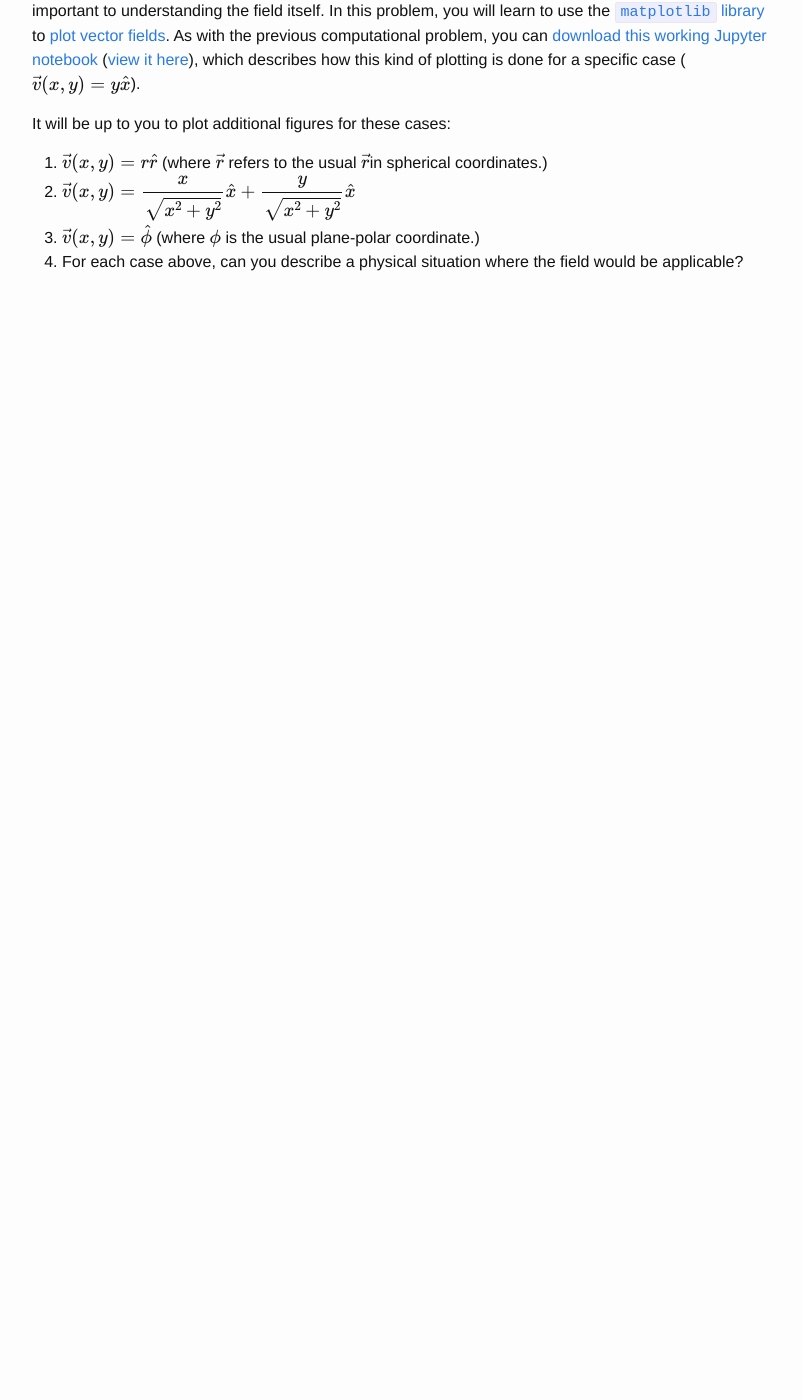
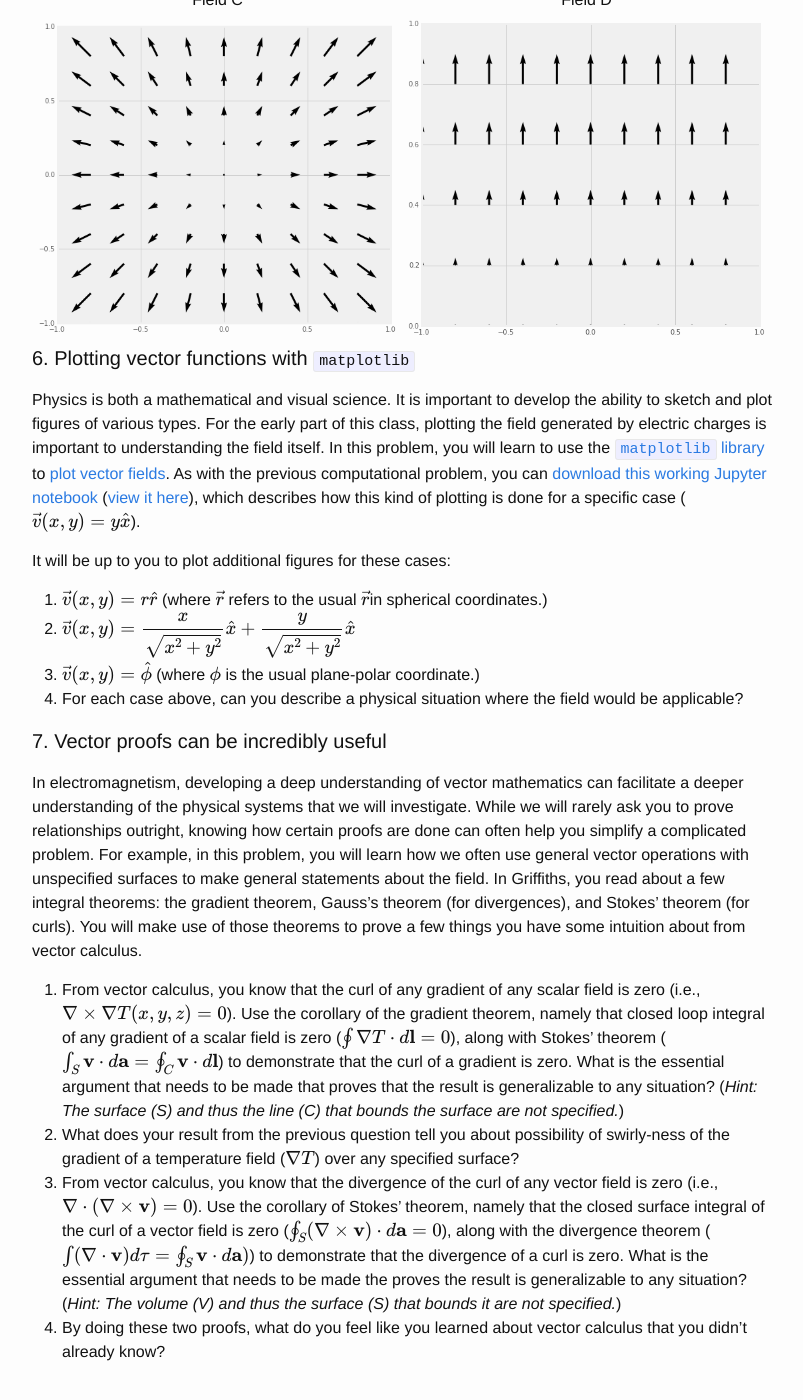
Before and after one commit to dannycab/phy481msu, a Jekyll site: the page built from assignments/homework1.md, in a window 1280 px wide and 1400 px high, scrolled down 2874 px. Shown: the whole window, without its empty margins (238-1041 px from the left). Built offline with Jekyll 4.4.1, drawn with Linux system fonts in a browser that asks for light colours; formulas are drawn with MathJax 3; before the commit the page ends 3208 px from its top, so only the background shows below that; some of the changed text lies outside the part shown.

Commit message:
Updates to homework
Homework 1 draft is complete

```diff
--- a/assignments/homework1.md
+++ b/assignments/homework1.md
@@ -11,21 +11,28 @@
 
 Homework 1 emphasizes the mathematical formalism and related thinking that you will draw on in class. This homework focuses on Sections 1.1-1.4 of Griffiths, which covers differential, integral, and vector calculus. It also serves as an introduction to using [Jupyter notebooks](http://jupyter.org), which you will use on most homework assignments. With regard to computation on this homework, you will be using the [sympy](http://sympy.org) library, which allows you to perform symbolic manipulations (like Mathematica), and the [matplotlib](http://matplotlib.org/) library, which allows you to plot different kinds of figures. For this homework, there are several videos that you can draw on (referenced below) to help you.
 
-#### 1. What can be done to a scalar function?
+#### 1. Reminders of Integrals Past
+In this course, you will perform lots of different kinds of integrals, some of which you might have done in previous courses. In this problem, we will just dust off some of those integration techniques. You will need to explain key steps of the integration for each one, not simply do the mathematics.
+
+1. Line (or path) integrals - These integrals are important for thinking about energy. Determine the work done by the vector force \\(\mathbf{F} = y^2\;\hat{x} - 2x^2\;\hat{y}\\) along the parabolic path \\(y=x^2\\) from (0,0) to (2,4). This path is restricted to the x-y plane and recall that \\(W=\int \mathbf{F}\cdot d\mathbf{l}\\).
+2. Surface integrals - Calculating the flux over a particular surface is a very common way of determine the electric field. Evaluate the integral \\(\int_S \mathbf{v}\cdot d\mathbf{A}\\) where \\(\mathbf{v}(x,y,z) = 2x\;\hat{y} + 2y\;\hat{z}\\) and \\(S\\) is the rectangular surface lying in x-y plane from (0,0) to (1,5). Choose the direction of \\(+\hat{z}\\) to be indicative of positive flux.
+3. Volume integrals - It will be common for you to determine the amount of total charge in a situation where the charge is distributed in space according to some function. You might be familiar with this concept from the perspective of distributed mass. Consider two different spheres: one with uniform mass density, \\(\rho_0\\), and the other with a radially varying density, \\(\rho(r)=\frac{\rho_0}{2R^2}r^2\\). If both spheres have the same radius \\(R\\), which has more mass?
+
+#### 2. What can be done to a scalar function?
 Given the scalar function \\(T(x,y,z)\\) (e.g., the temperature at any point in the room), which of the three operations (div, grad, and/or curl) can be sensibly operated on \\(T\\)? For each which can:
 
 1. give a formula for the result,
 2. explain in words how you would interpret the result, and
 3. identify if the result a vector or scalar.
 
-#### 2. What can be done to a vector function?
+#### 3. What can be done to a vector function?
 Given the vector function \\(\vec{V}(x,y,z)\\) (e.g., the velocity of a flowing fluid), which of the three operations (div, grad, and/or curl) can be sensibly operated on \\(\vec{V}\\)? For each which can:
 
 1. give a formula for the result,
 2. explain in words how you would interpret the result, and
 3. identify if the result a vector or scalar.
 
-#### 3. Determine the gradient of a scalar function and check it with computational tools
+#### 4. Determine the gradient of a scalar function and check it with computational tools
 In Griffiths, \\(\vec{\mathfrak{r}}\\) represents the separation vector between source charges \\(\langle x', y', z' \rangle\\) and the field point -- location of test charge -- \\(\langle x, y, z \rangle\\). The separation vector is a **critcally important** vector in electrodynamics as it underlies all of the mathematical models that describe how source charges produce electric and magnetic fields. To that end, you will often do some mathematical manipulations of the separation vector. You are asked to perform two common manipulations below.
 
 1. Calculate the gradient of the magnitude of the separation vector (i.e., \\(\nabla\|\vec{\mathfrak{r}}\|\\)) and the gradient of the inverse of the magnitude of the separation vector (i.e., \\(\nabla \dfrac{1}{\|\vec{\mathfrak{r}}\|}\\)) and show the gradients of these functions can be written as functions of the separation vector (\\(\vec{\mathfrak{r}}\\)) and/or its magntiude (\\(\|\vec{\mathfrak{r}}\|\\)). (*Hint: it might be easier to do this by explicitly writing out the function in Cartesian coordinates.*)
@@ -53,7 +60,7 @@
 | Field C | Field D |
 | ![C](./images/hw1/C.png "Field C") | ![D](./images/hw1/D.png "Field D") |
 
-#### 5. Plotting vector functions with `matplotlib`
+#### 6. Plotting vector functions with `matplotlib`
 Physics is both a mathematical and visual science. It is important to develop the ability to sketch and plot figures of various types. For the early part of this class, plotting the field generated by electric charges is important to understanding the field itself. In this problem, you will learn to use the [`matplotlib` library](http://matplotlib.org) to [plot vector fields](http://matplotlib.org/examples/pylab_examples/quiver_demo.html). As with the previous computational problem, you can [download this working Jupyter notebook](../jupyter/HW1-VectorFieldsProblem.ipynb) ([view it here](https://github.com/dannycab/phy481msu/blob/gh-pages/jupyter/HW1-VectorFieldsProblem.ipynb)), which describes how this kind of plotting is done for a specific case (\\(\vec{v}(x,y)=y\hat{x}\\)).
 
 It will be up to you to plot additional figures for these cases:
@@ -62,3 +69,11 @@
 2. \\(\vec{v}(x,y) = \dfrac{x}{\sqrt{x^2+y^2}}\hat{x}+\dfrac{y}{\sqrt{x^2+y^2}}\hat{x}\\)
 3. \\(\vec{v}(x,y) = \hat{\phi}\\) (where \\(\\phi\\) is the usual plane-polar coordinate.)
 4. For each case above, can you describe a physical situation where the field would be applicable?
+
+#### 7. Vector proofs can be incredibly useful
+In electromagnetism, developing a deep understanding of vector mathematics can facilitate a deeper understanding of the physical systems that we will investigate. While we will rarely ask you to prove relationships outright, knowing how certain proofs are done can often help you simplify a complicated problem. For example, in this problem, you will learn how we often use general vector operations with unspecified surfaces to make general statements about the field. In Griffiths, you read about a few integral theorems: the gradient theorem, Gauss's theorem (for divergences), and Stokes' theorem (for curls). You will make use of those theorems to prove a few things you have some intuition about from vector calculus.
+
+1. From vector calculus, you know that the curl of any gradient of any scalar field is zero (i.e., \\(\nabla \times \nabla T(x,y,z) = 0 \\)). Use the corollary of the gradient theorem, namely that closed loop integral of any gradient of a scalar field is zero (\\(\oint \nabla T\cdot d\mathbf{l} = 0\\)), along with Stokes' theorem (\\(\int_S\mathbf{v}\cdot d\mathbf{a} = \oint_C \mathbf{v}\cdot d\mathbf{l}\\)) to demonstrate that the curl of a gradient is zero. What is the essential argument that needs to be made that proves that the result is generalizable to any situation? (*Hint: The surface (S) and thus the line (C) that bounds the surface are not specified.*)
+2. What does your result from the previous question tell you about possibility of swirly-ness of the gradient of a temperature field (\\(\nabla T\\)) over any specified surface?
+3. From vector calculus, you know that the divergence of the curl of any vector field is zero (i.e., \\(\nabla \cdot (\nabla \times \mathbf{v}) = 0\\)). Use the corollary of Stokes' theorem, namely that the closed surface integral of the curl of a vector field is zero (\\(\oint_S (\nabla \times \mathbf{v})\cdot d\mathbf{a} = 0 \\)), along with the divergence theorem (\\(\int(\nabla \cdot \mathbf{v}) d\tau = \oint_S \mathbf{v}\cdot d\mathbf{a})\\)) to demonstrate that the divergence of a curl is zero. What is the essential argument that needs to be made the proves the result is generalizable to any situation? (*Hint: The volume (V) and thus the surface (S) that bounds it are not specified.*)
+4. By doing these two proofs, what do you feel like you learned about vector calculus that you didn't already know?
```
Also changed, not shown: other parts of assignments/homework1.md (+1 -1 lines), syllabus.md (+9 -2 lines).
